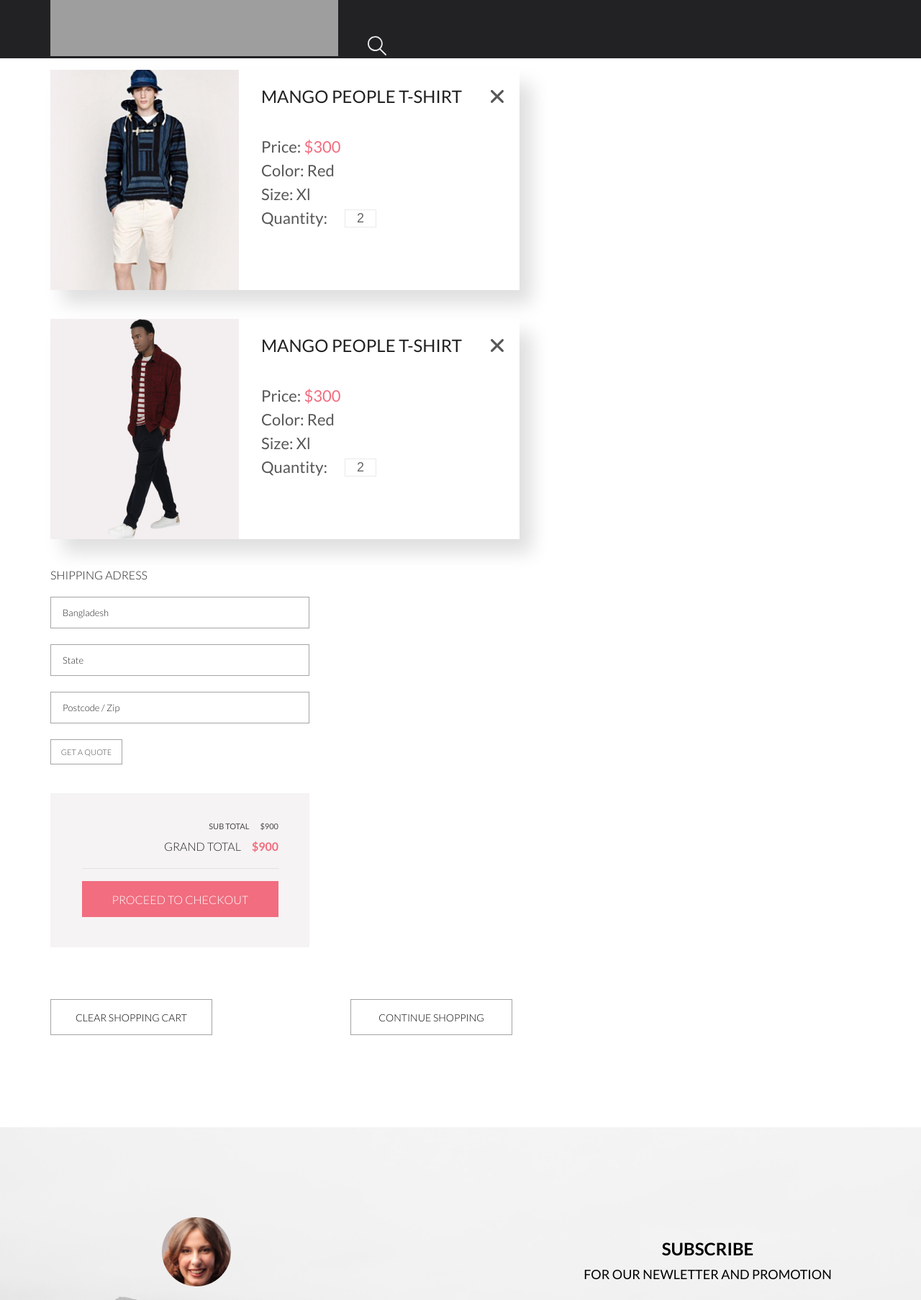
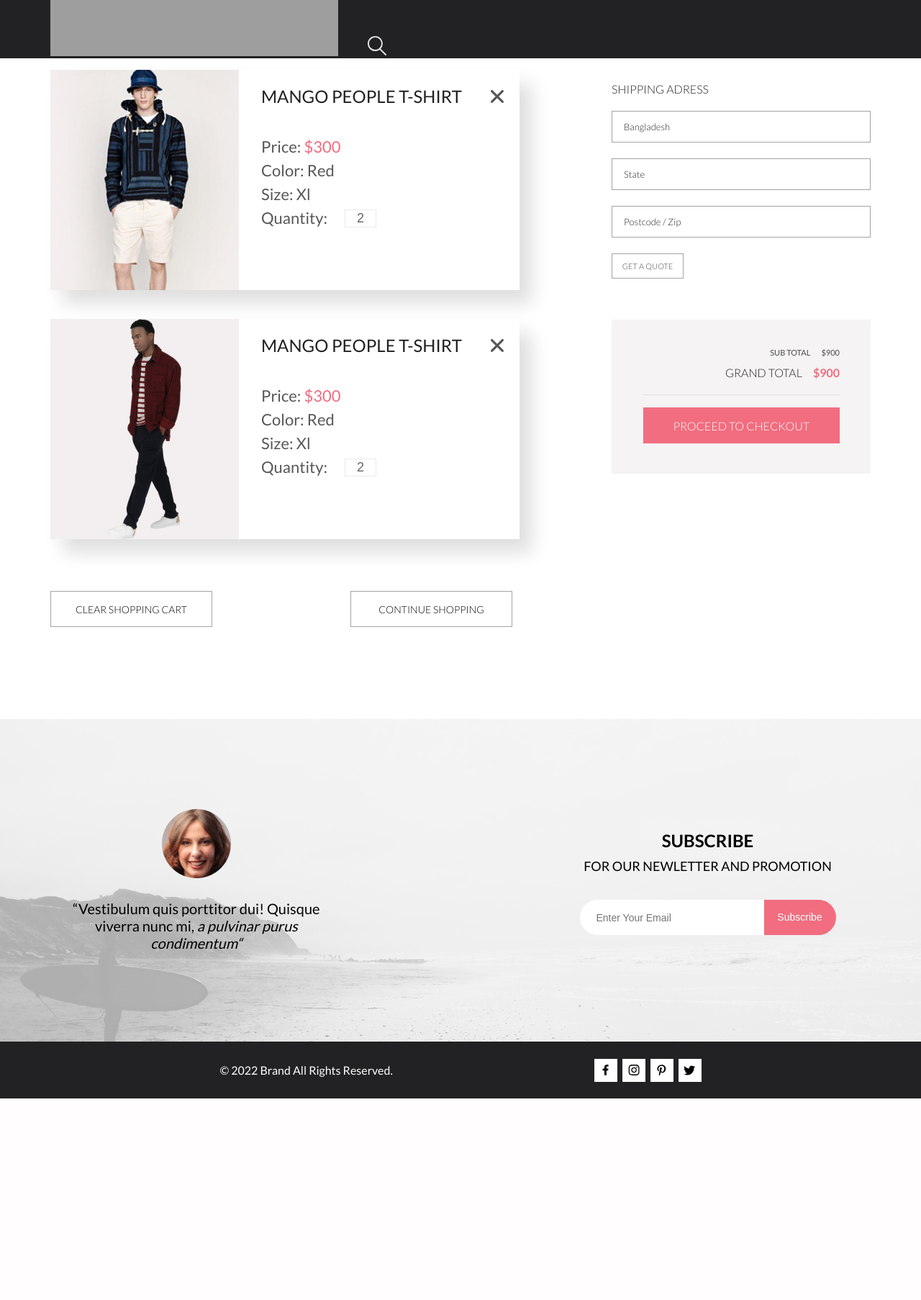
Before and after one commit to StaciBunx/frontend, a PHP site: page /cart.html in a window 1280 px wide. Shown: the part 222-2028 px from the top of the page at 72% size. After the commit the page ends 1748 px from the top, so only its background shows below. Run offline with PHP 8.4, Linux system fonts and the light colour scheme; grey boxes are pictures that could not be loaded.

Commit message:
fix: display in cart section

```diff
--- a/Brand-shop/cart.html
+++ b/Brand-shop/cart.html
@@ -82,6 +82,7 @@
 
         <section class="cart center content">
             <div class="cart__box">
+                <div class="cart__items">
                     <div class="cart__item">
                         <img src="./img/cart/cart-img-1.jpg" alt="product image">
                         <div class="cart__item_content">
@@ -125,7 +126,9 @@
                                 fill="#575757" />
                         </svg>
                     </div>
+                </div>
 
+                <div class="cart__info">
                     <div class="address">
                         <h2 class="address__heading">SHIPPING ADRESS</h2>
                         <form action="#" method="post" class="address__form">
@@ -149,7 +152,9 @@
                             </div>
 
                         </div>
-                    <div class="summary__checkout"> <a href="#" class="summary__button">PROCEED TO CHECKOUT</a></div>
+                        <div class="summary__checkout"> <a href="#" class="summary__button">PROCEED TO CHECKOUT</a>
+                        </div>
+                    </div>
                 </div>
             </div>
 
--- a/Brand-shop/style.css
+++ b/Brand-shop/style.css
@@ -487,12 +487,15 @@ summary::-webkit-details-marker {
 .cart {
   padding-top: 96px;
   padding-bottom: 128px;
-  display: grid;
 }
 .cart__box {
+  margin-bottom: 72px;
+  display: flex;
+  gap: 128px;
+}
+.cart__items {
   display: grid;
   gap: 40px;
-  margin-bottom: 72px;
 }
 .cart__item {
   display: flex;
@@ -575,6 +578,10 @@ summary::-webkit-details-marker {
   border: 1px solid #A4A4A4;
 }
 
+.address {
+  margin-bottom: 57px;
+  margin-top: 17px;
+}
 .address__heading {
   font-style: normal;
   font-weight: 300;
```
Also changed, not shown: Brand-shop/_cart.scss (+10 -2 lines), 1 other file. Lines whose indentation alone changed are shown as unchanged.
